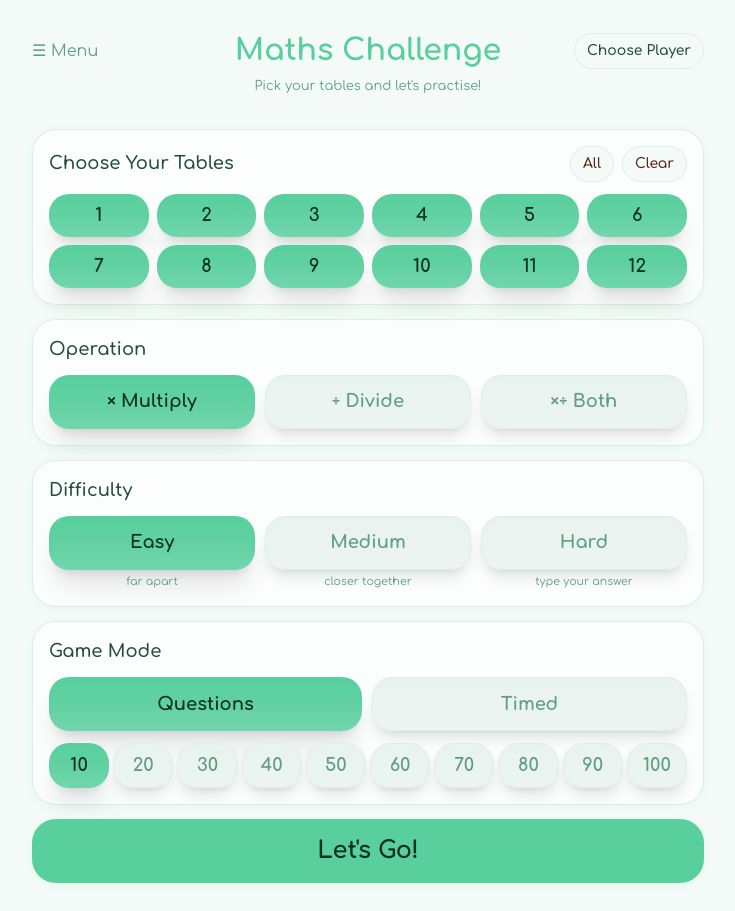
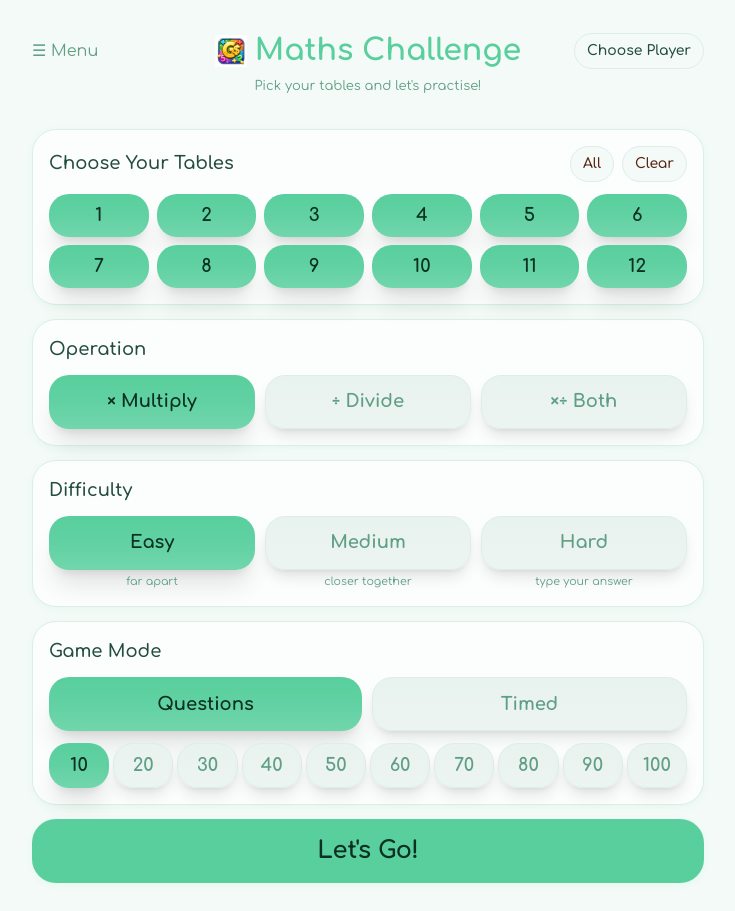
Before and after one commit to joaovl/times-table-hero, a React (Vite) app: page / in a window 1280 px wide. Shown: the whole page, without its empty margins (272-1007 px from the left). Built offline with nearby package versions, Linux system fonts and the light colour scheme; the HTML template or start-up script is replaced by a standard one.

Commit message:
Add colorful app icon as favicon and title logo

```diff
--- a/index.html
+++ b/index.html
@@ -2,7 +2,7 @@
 <html lang="en">
   <head>
     <meta charset="UTF-8" />
-    <link rel="icon" type="image/svg+xml" href="/favicon.svg" />
+    <link rel="icon" type="image/png" href="/favicon.png" />
     <meta name="viewport" content="width=device-width, initial-scale=1.0" />
     <title>Maths Challenge - Fun Maths Game for Kids</title>
     <meta name="description" content="A fun and interactive maths learning game for children. Practice multiplication and division with three difficulty levels and track your progress!" />
--- a/src/components/game/GameSetup.tsx
+++ b/src/components/game/GameSetup.tsx
@@ -206,7 +206,8 @@ export function GameSetup({ onStart, currentUser, onUserChange, onNewUser, onNav
                 </div>
               )}
             </div>
-            <h1 className="text-[30px] font-bold text-primary">
+            <h1 className="text-[30px] font-bold text-primary flex items-center gap-2">
+              <img src="/favicon.png" alt="Maths Challenge" className="w-8 h-8" />
               Maths Challenge
             </h1>
             <div className="absolute right-0">
```
Also changed, not shown: public/favicon.png (added).
